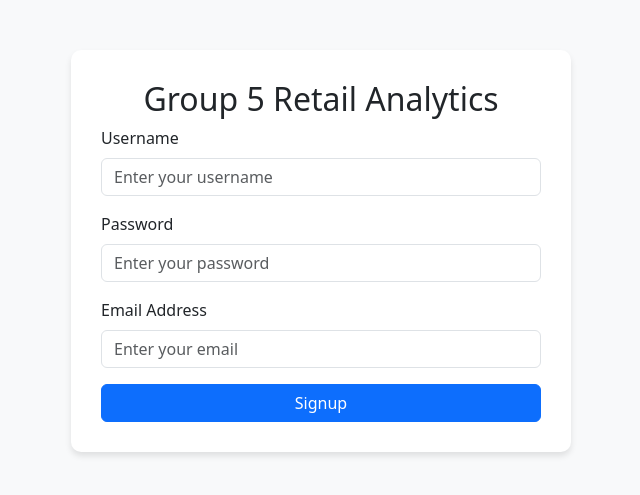
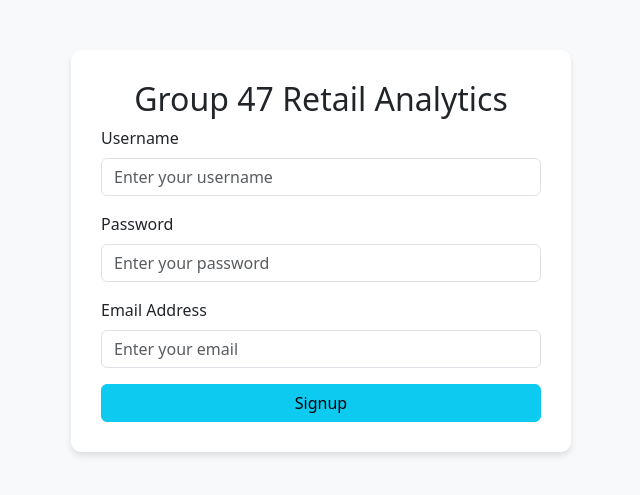
Before and after one commit to sravanikalva/Cloudfinal, a Flask app: page /signup in a window 1280 px wide. Shown: the top 495 px of the page, without its empty margins (319-959 px from the left). Run offline with Flask 3, Linux system fonts and the light colour scheme.

Commit message:
Update signup.html

```diff
--- a/templates/signup.html
+++ b/templates/signup.html
@@ -27,7 +27,7 @@
 <body>
     <div class="container">
         <div class="signup-container">
-            <h2 class="text-center">Group 5 Retail Analytics</h2>
+            <h2 class="text-center">Group 47 Retail Analytics</h2>
             <form method="POST" action="/signup">
                 <div class="mb-3">
                     <label for="username" class="form-label">Username</label>
@@ -41,7 +41,7 @@
                     <label for="email" class="form-label">Email Address</label>
                     <input type="email" class="form-control" id="email" name="email" placeholder="Enter your email" required>
                 </div>
-                <button type="submit" class="btn btn-primary w-100">Signup</button>
+                <button type="submit" class="btn btn-info w-100">Signup</button>
             </form>
         </div>
     </div>
```
